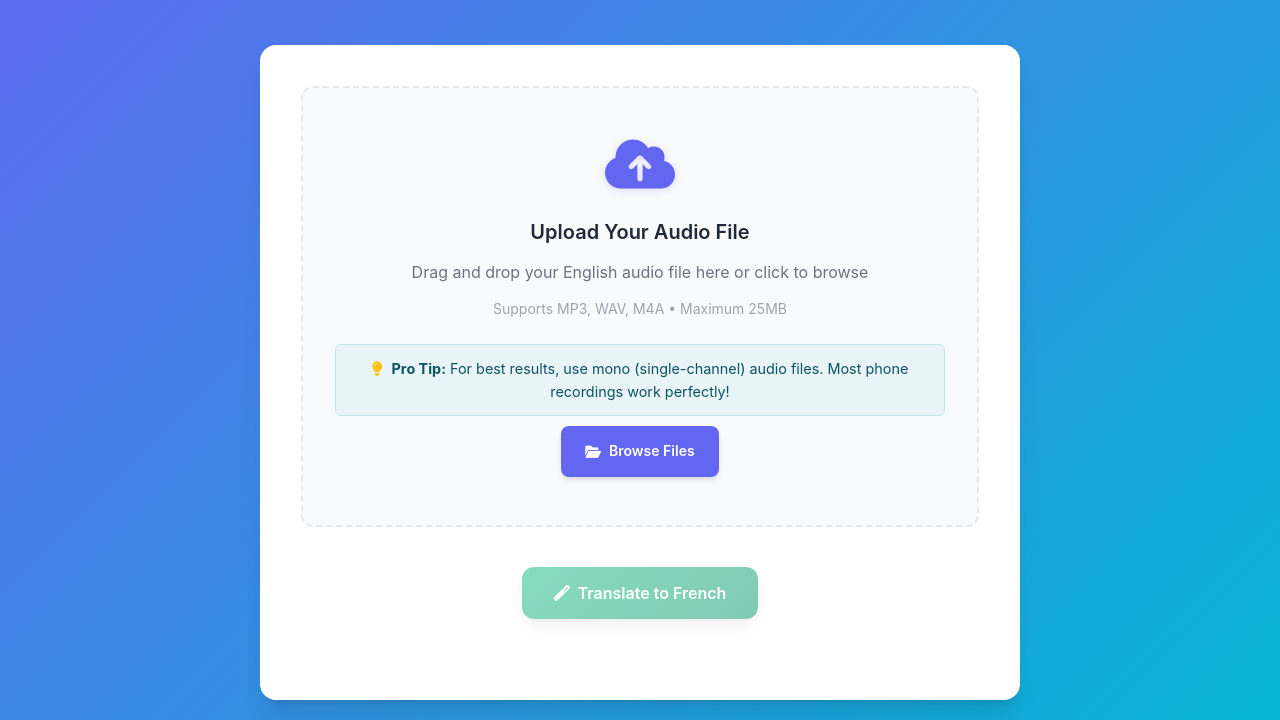
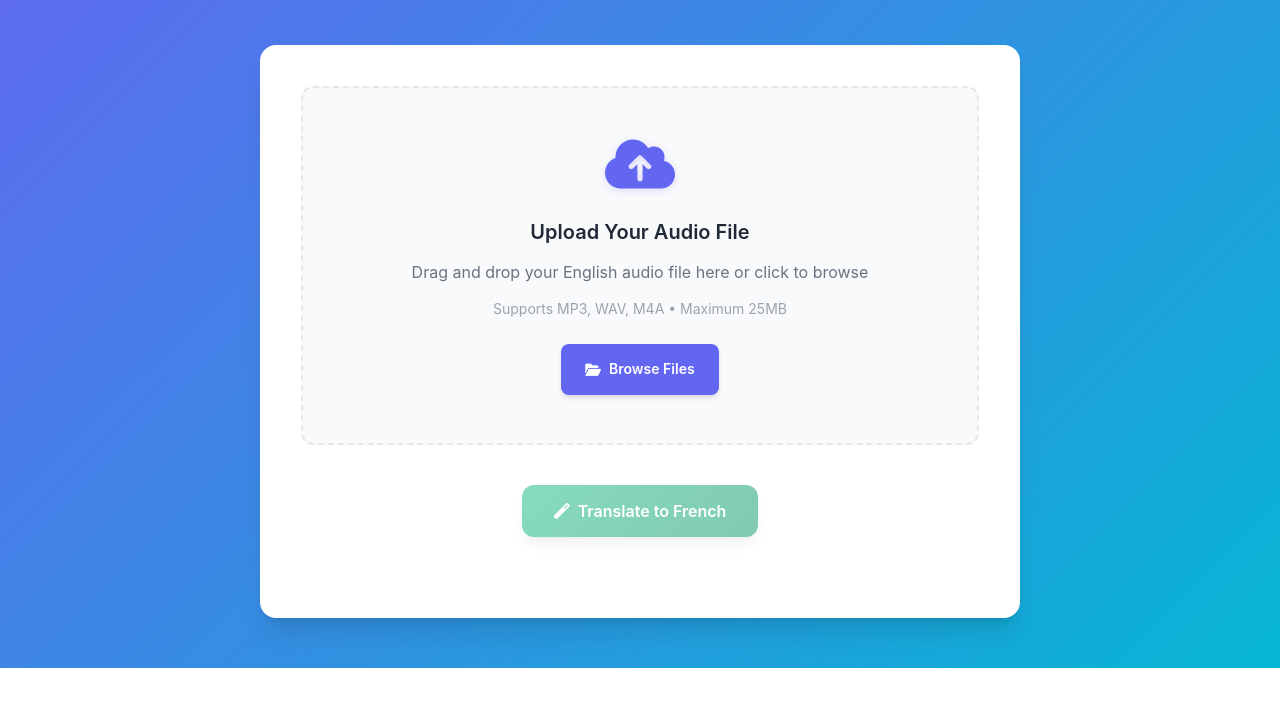
Before and after one commit to mantonello87/audiotranslationapp, a website: page index.html in a window 1280 px wide. Shown: the part 132-852 px from the top of the page. After the commit the page ends 800 px from the top, so only its background shows below. Drawn offline with Linux system fonts and the light colour scheme.

Commit message:
Remove mono audio pro tip - automatic conversion now handles this
- Removed manual pro tip about mono audio from upload section
- Users no longer need to worry about audio format
- App automatically converts all audio to optimal mono format
- Cleaner, simpler user interface

```diff
--- a/index.html
+++ b/index.html
@@ -29,10 +29,6 @@
                         <h3>Upload Your Audio File</h3>
                         <p class="upload-description">Drag and drop your English audio file here or click to browse</p>
                         <p class="file-types">Supports MP3, WAV, M4A • Maximum 25MB</p>
-                        <div class="audio-tip" style="background: #e8f4f8; border: 1px solid #bee5eb; border-radius: 6px; padding: 12px; margin: 10px 0; font-size: 0.9em; color: #0c5460;">
-                            <i class="fas fa-lightbulb" style="color: #ffc107; margin-right: 5px;"></i>
-                            <strong>Pro Tip:</strong> For best results, use mono (single-channel) audio files. Most phone recordings work perfectly!
-                        </div>
                         <input type="file" id="audioFile" accept=".mp3,.wav,.m4a,audio/*" style="display: none;">
                         <label for="audioFile" class="btn btn-primary" role="button" tabindex="0">
                             <i class="fas fa-folder-open"></i>
```
